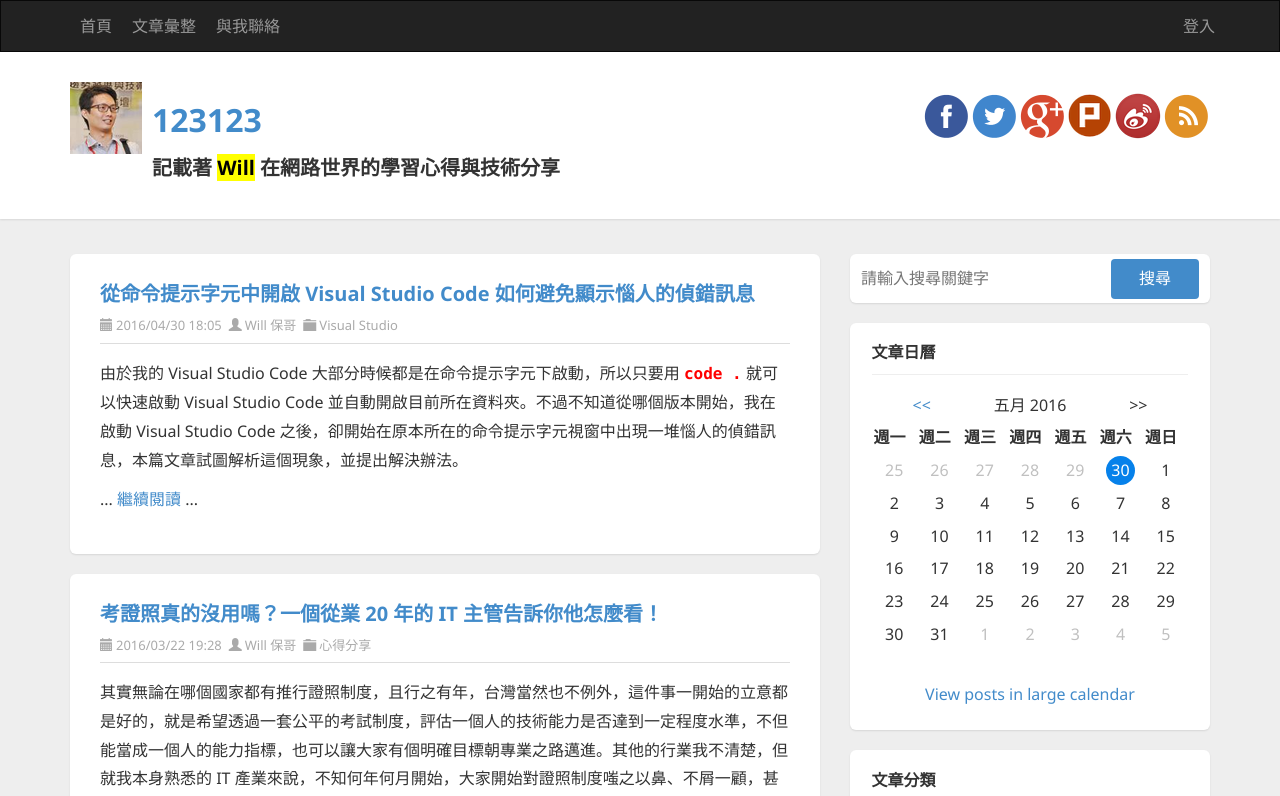
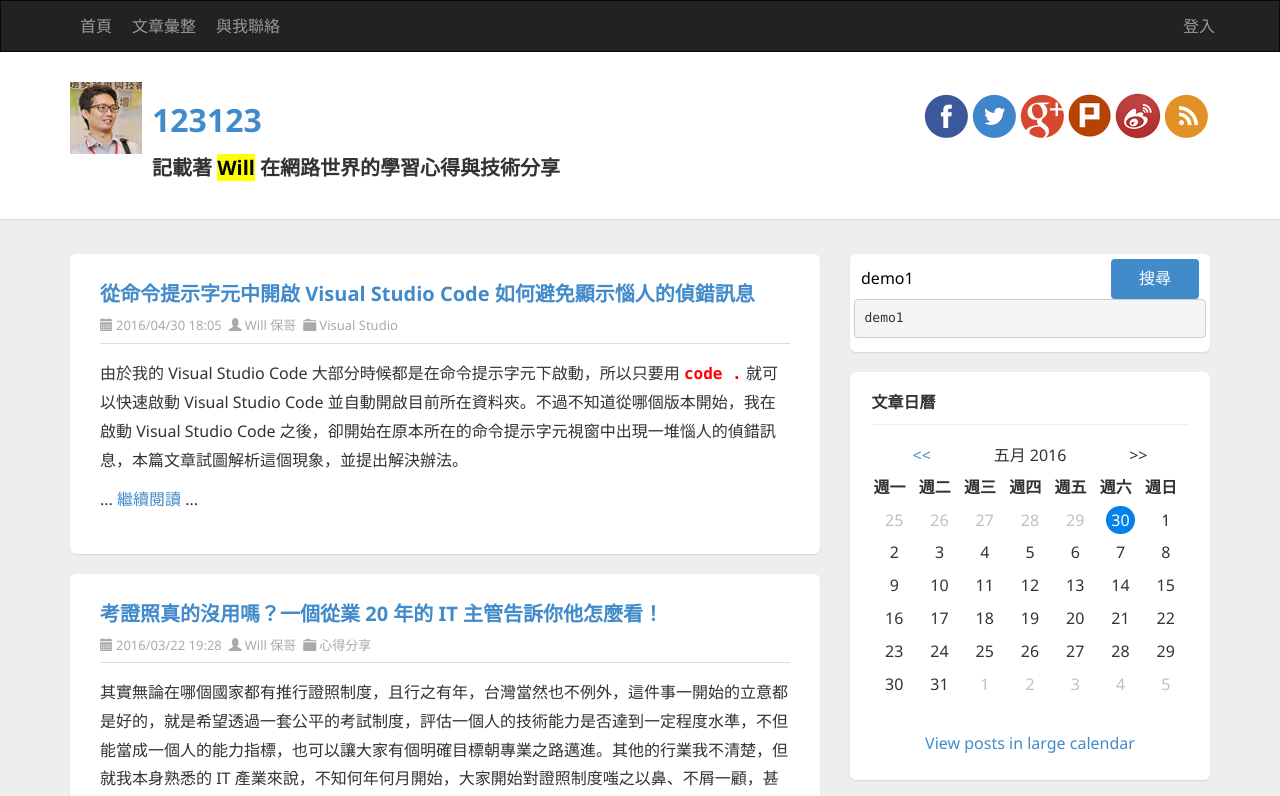
Before and after one commit to coolrare/dct-110012, an Angular app: page / in a window 1280 px wide. Shown: the top 796 px of the page. Built offline with nearby package versions, Linux system fonts and the light colour scheme.

Commit message:
示範雙向繫結語法與注意事項

```diff
--- a/src/app/app.component.html
+++ b/src/app/app.component.html
@@ -93,8 +93,9 @@
         <div class="widget search">
           <div class="widget-content">
             <div id="searchbox">
-              <input type="text" placeholder="請輸入搜尋關鍵字" accesskey="s">
+              <input type="text" placeholder="請輸入搜尋關鍵字" accesskey="s" [(ngModel)]="keyword">
               <input type="button" value="搜尋" id="searchbutton">
+              <pre>{{ keyword }}</pre>
             </div>
           </div>
         </div>
--- a/src/app/app.component.ts
+++ b/src/app/app.component.ts
@@ -7,5 +7,5 @@
   styleUrls: ['./app.component.css']
 })
 export class AppComponent {
-  title = 'demo1';
+  keyword = 'demo1';
 }
--- a/src/app/app.module.ts
+++ b/src/app/app.module.ts
@@ -1,5 +1,6 @@
 import { NgModule } from '@angular/core';
 import { BrowserModule } from '@angular/platform-browser';
+import { FormsModule } from '@angular/forms';
 
 import { AppRoutingModule } from './app-routing.module';
 import { AppComponent } from './app.component';
@@ -14,7 +15,8 @@
   ],
   imports: [
     BrowserModule,
-    AppRoutingModule
+    AppRoutingModule,
+    FormsModule
   ],
   providers: [],
   bootstrap: [AppComponent]
```
